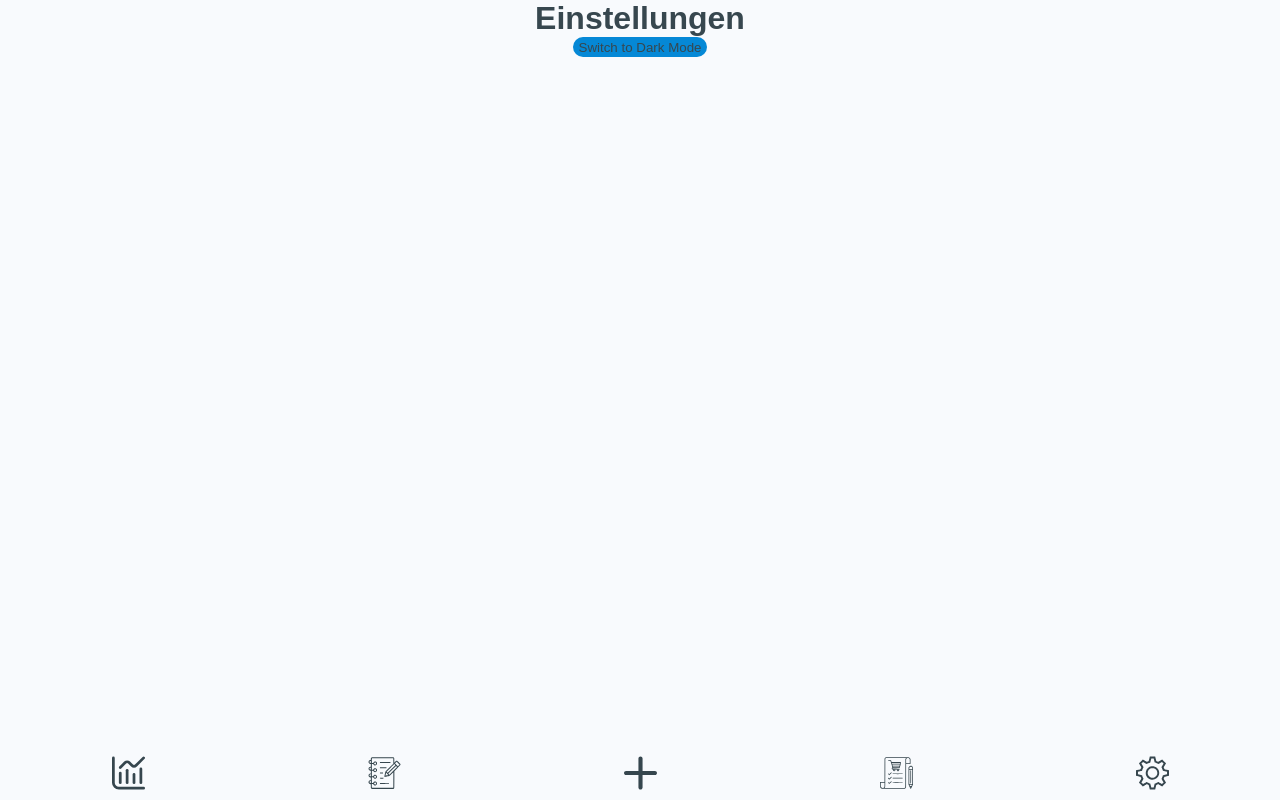
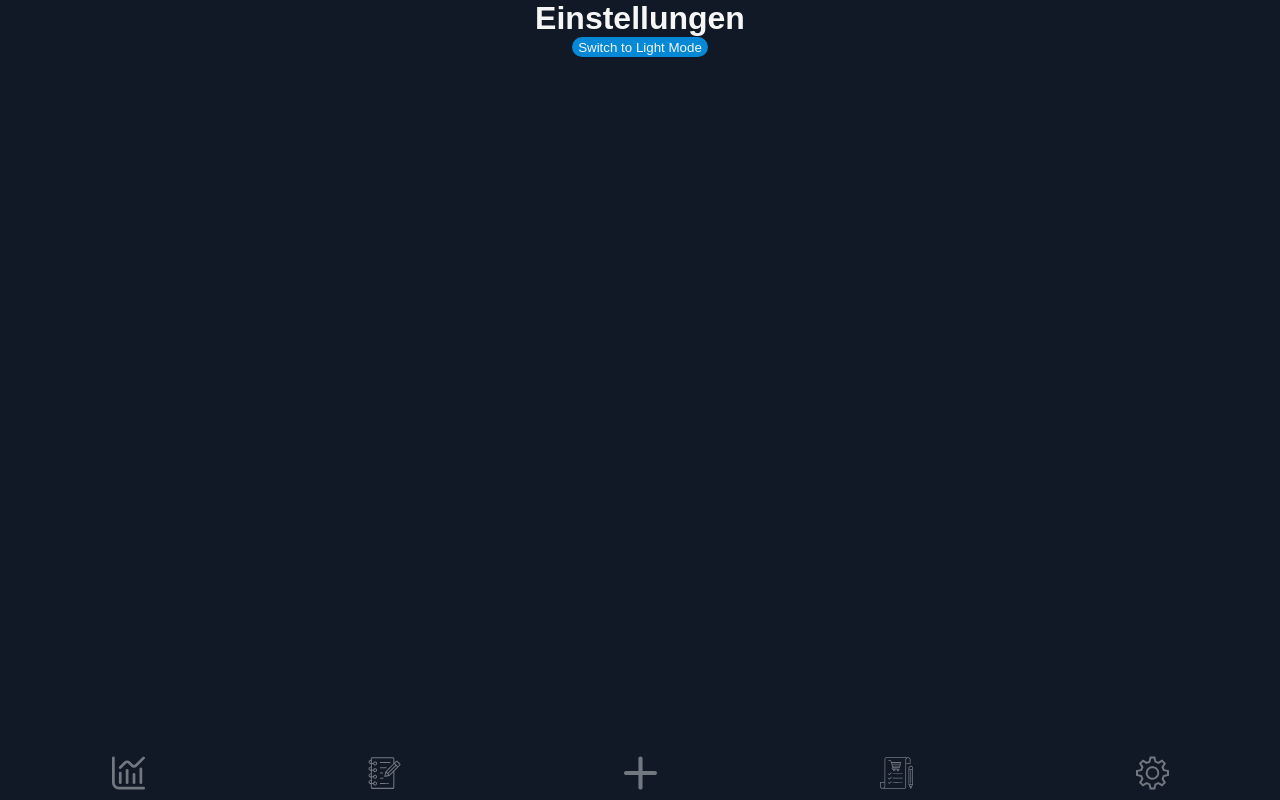
Before and after one commit to Evolinox/WebServices, a Vue app in the folder frontend/: page /settings in a window 1280 px wide. Built offline with nearby package versions, Linux system fonts and the light colour scheme.

Commit message:
initial theme set to dark

```diff
--- a/frontend/src/themes.ts
+++ b/frontend/src/themes.ts
@@ -2,7 +2,7 @@ import { ref } from 'vue'
 
 export type ColorSchemeValue = 'light' | 'dark';
 
-export const theme = ref<ColorSchemeValue>(localStorage.getItem('theme') as ColorSchemeValue || 'light')
+export const theme = ref<ColorSchemeValue>(localStorage.getItem('theme') as ColorSchemeValue || 'dark')
 
 export function toggleTheme() {
   theme.value = theme.value === 'light' ? 'dark' : 'light'
```
